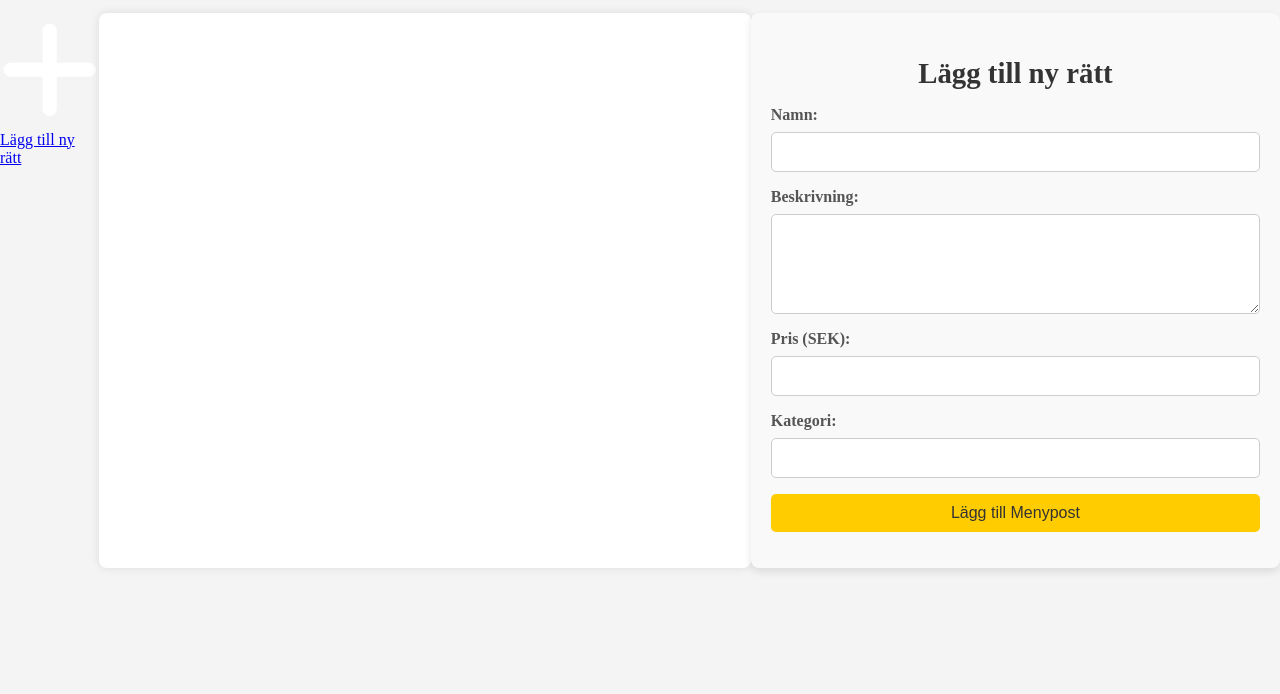
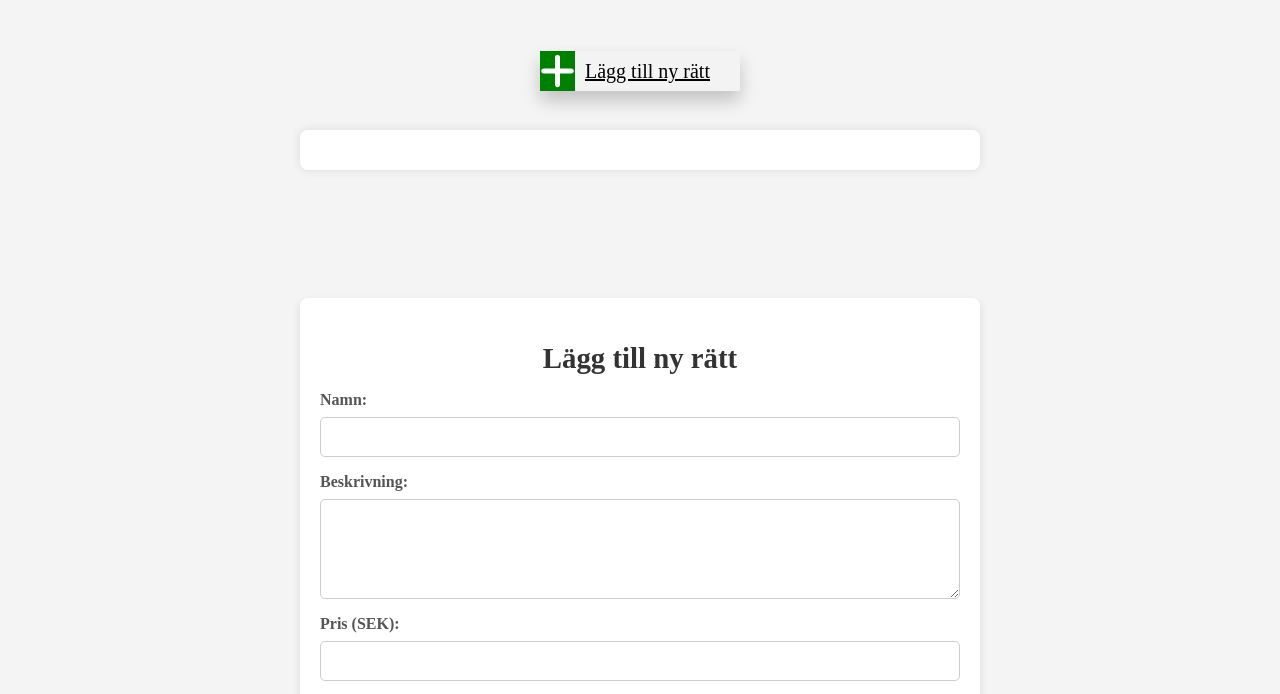
Before and after one commit to HarisSabanovic/frontend-dt207g, a website built with Parcel: page src/admins.html in a window 1280 px wide. Shown: the part 83-777 px from the top of the page. Built offline with nearby package versions, Linux system fonts and the light colour scheme; no server answers; a web font is replaced by a local one.

Commit message:
ändrade styling för länk

```diff
--- a/src/css/admin.css
+++ b/src/css/admin.css
@@ -2,9 +2,11 @@
 body {
     font-family: inria;
     background-color: #f4f4f4;
+    box-sizing: border-box;
     margin: 0;
     padding: 0;
 }
+
 
 .inria-serif-light {
     font-family: "Inria Serif", serif;
@@ -42,7 +44,35 @@ body {
     font-style: italic;
   }
 
+#container {
+    display: flex;
+    flex-direction: column ;
+}
 
+
+#menuLink {
+    display: flex;
+    height: 40px;
+    align-items: center;
+    margin-inline: auto;
+    background-color: #f3f3f3;
+    box-shadow: 0 10px 18px rgba(0, 0, 0, 0.2);
+    margin-bottom: 3%;
+    margin-top: 3%;
+    font-size: 20px;
+    width: 200px;
+
+}
+
+#menuLink a {
+    margin-inline: 10px;
+    color: black;
+}
+
+#menuLink svg {
+    max-height: 100%;
+    background-color: green;
+}
 
 #menuList {
     width: 50%;
@@ -51,6 +81,7 @@ body {
     padding: 20px;
     box-shadow: 0 0 10px rgba(0, 0, 0, 0.1);
     border-radius: 8px;
+    margin-inline: auto;
 }
 
 
@@ -101,6 +132,14 @@ body {
 
 
 @media (max-width: 600px) {
+
+    #addMenu {
+        width: 75% !important;
+    }
+
+    #menuList {
+        width: 75%;
+    }
     .menu-item button {
         width: 100%;
         margin-bottom: 10px;
@@ -111,18 +150,17 @@ body {
     }
 }
 
-#container {
-    display: flex;
-}
 
-/* Container för att lägga till meny */
+
 #addMenu {
-    width: 40%;
+    margin-top: 10%;
+    width: 50%;
     margin-inline: auto;
     padding: 20px;
-    background-color: #f9f9f9;
+    background-color: #ffffff;
     border-radius: 8px;
     box-shadow: 0 4px 8px rgba(0, 0, 0, 0.1);
+    margin-bottom: 10%;
 }
 
 /* Rubrik */
```
